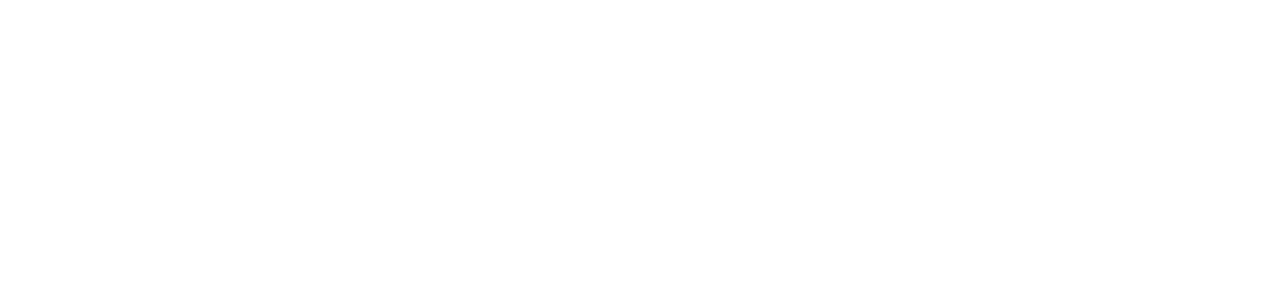
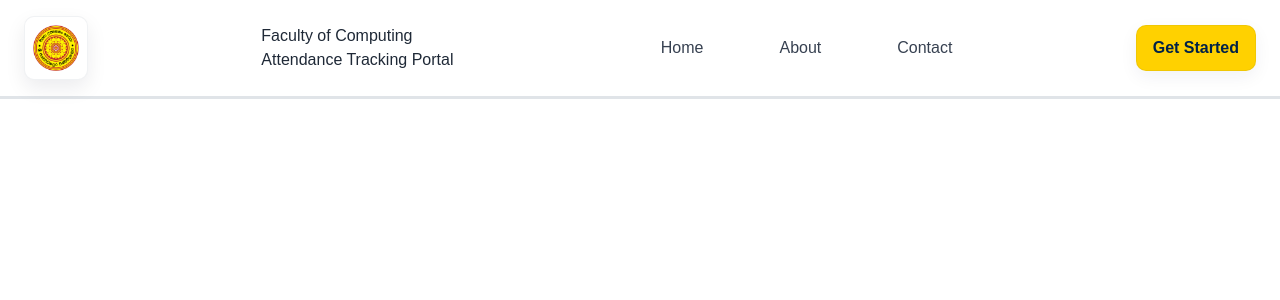
Before and after one commit to AsekaSL/attendance-portal, a Next.js app: page / in a window 1280 px wide. Shown: the top 300 px of the page. Built offline with nearby package versions, Linux system fonts and the light colour scheme.

Commit message:
Implemented the header

```diff
--- /dev/null
+++ b/app/components/Header.tsx
@@ -0,0 +1,55 @@
+'use client'
+
+import Image from 'next/image'
+import Link from 'next/link'
+import logo from '@/public/brand/university logo.png'
+import { useState } from 'react'
+
+
+const Header = () => {
+
+    const [style, setStyle] = useState('hidden md:inline-block')
+
+  return (
+    <header className="faculty-header flex justify-between items-center px-6 py-4 sticky top-0 z-50">
+        <Link href={'/'} className="brand hover:opacity-95 transition-opacity duration-150" >
+            <Image src={logo} alt="Faculty of Computing Logo" />
+        </Link>
+        <div>
+          <h1>Faculty of Computing</h1>
+          <div className="subtitle">Attendance Tracking Portal</div>
+        </div>
+
+        <nav className="hidden md:flex gap-8 font-medium items-center">
+            <Link href={'/'} className="flex items-center gap-2">
+                <i data-feather="home" className="w-4 h-4"></i>
+                Home
+            </Link>
+            <Link href={'/about'} className="flex items-center gap-2">
+                <i data-feather="home" className="w-4 h-4"></i>
+                About
+            </Link>
+            <Link href={'/contact'} className="flex items-center gap-2">
+                <i data-feather="home" className="w-4 h-4"></i>
+                Contact
+            </Link>
+        </nav>
+
+        <div className='flex items-center gap-4'>
+            <Link href={'/'} >
+                <button className={`cta-btn ${style}`} >
+                    Get Started
+                </button>
+            </Link>
+
+            <button className="md:hidden p-2 rounded-full hover:bg-gray-100 transition-colors duration-200" aria-label="menu">
+                <i data-feather="menu" className="w-5 h-5 text-gray-700"></i>
+            </button>
+
+        </div>
+
+    </header>
+  )
+}
+
+export default Header
--- a/app/globals.css
+++ b/app/globals.css
@@ -24,3 +24,98 @@
   color: var(--foreground);
   font-family: Arial, Helvetica, sans-serif;
 }
+
+/* Header styles specific to Faculty of Computing theme */
+
+.faculty-header {
+  background: #ffffff; /* clean white header */
+  border-bottom: 3px solid rgba(0,33,71,0.12); /* soft navy divider */
+  color: #1f2937;
+}
+
+.faculty-header .brand {
+  display: flex;
+  align-items: center;
+  gap: 12px;
+}
+
+.faculty-header .brand img {
+  width: 64px;
+  height: 64px;
+  object-fit: contain;
+  border-radius: 10px;
+  box-shadow: 0 8px 20px rgba(11,15,35,0.08);
+  background: #fff;
+  padding: 8px;
+  border: 1px solid rgba(0,33,71,0.06);
+}
+
+.faculty-header .brand h1 {
+  margin: 0;
+  font-size: 18px;
+  line-height: 1.05;
+  color: #2b2b2b;
+  font-weight: 700;
+}
+
+.faculty-header .brand .subtitle {
+  font-size: 12px;
+  color: #6b7280;
+  margin-top: 2px;
+}
+
+.faculty-header nav a {
+  color: #374151;
+  text-decoration: none;
+  padding: 8px 10px;
+  border-radius: 8px;
+}
+
+.faculty-header nav a:hover {
+  color: #002147;
+  background: rgba(0,33,71,0.04);
+  transform: translateY(-1px);
+}
+
+.faculty-header .cta-btn {
+  background: #ffd100; /* gold accent */
+  color: #002147; /* navy text */
+  border: 1px solid rgba(0,33,71,0.06);
+  padding: 10px 16px;
+  border-radius: 10px;
+  font-weight: 700;
+  box-shadow: 0 6px 18px rgba(0,33,71,0.06);
+}
+
+.faculty-header .cta-btn:hover {
+  transform: translateY(-2px);
+  background: #ffd400;
+}
+
+@media (max-width: 768px) {
+  .faculty-header .brand h1 { font-size: 16px; }
+  .faculty-header nav { display: none; }
+}
+
+
+/* Unified interaction styles for admin sidebar nav items */
+.sidebar-item{
+    border-radius:8px;
+    transition: transform .12s ease, box-shadow .12s ease, background-color .12s ease, color .12s ease;
+    will-change: transform, box-shadow;
+}
+.sidebar-item:hover{
+    transform: translateY(-2px);
+    box-shadow: 0 8px 20px rgba(0,33,71,0.08);
+    background-color: #f2f6ff; /* kept earlier hover bg */
+    color: #002147;
+}
+.sidebar-item:active{
+    transform: translateY(0) scale(.995);
+    box-shadow: 0 6px 12px rgba(0,33,71,0.06);
+}
+.sidebar-item:focus{
+    outline: none;
+    box-shadow: 0 0 0 4px rgba(0,33,71,0.06);
+    border-radius:8px;
+}
--- a/app/layout.tsx
+++ b/app/layout.tsx
@@ -1,6 +1,7 @@
 import type { Metadata } from "next";
 import { Geist, Geist_Mono } from "next/font/google";
 import "./globals.css";
+import Header from "./components/Header";
 
 const geistSans = Geist({
   variable: "--font-geist-sans",
@@ -27,6 +28,7 @@
       <body
         className={`${geistSans.variable} ${geistMono.variable} antialiased`}
       >
+        <Header />
         {children}
       </body>
     </html>
--- a/package.json
+++ b/package.json
@@ -10,6 +10,7 @@
   },
   "dependencies": {
     "babel-plugin-react-compiler": "^1.0.0",
+    "mongoose": "^9.0.2",
     "next": "16.1.1",
     "react": "19.2.3",
     "react-dom": "19.2.3"
```
Also changed, not shown: 1 other file (tests, documents, lock files or other folders).
